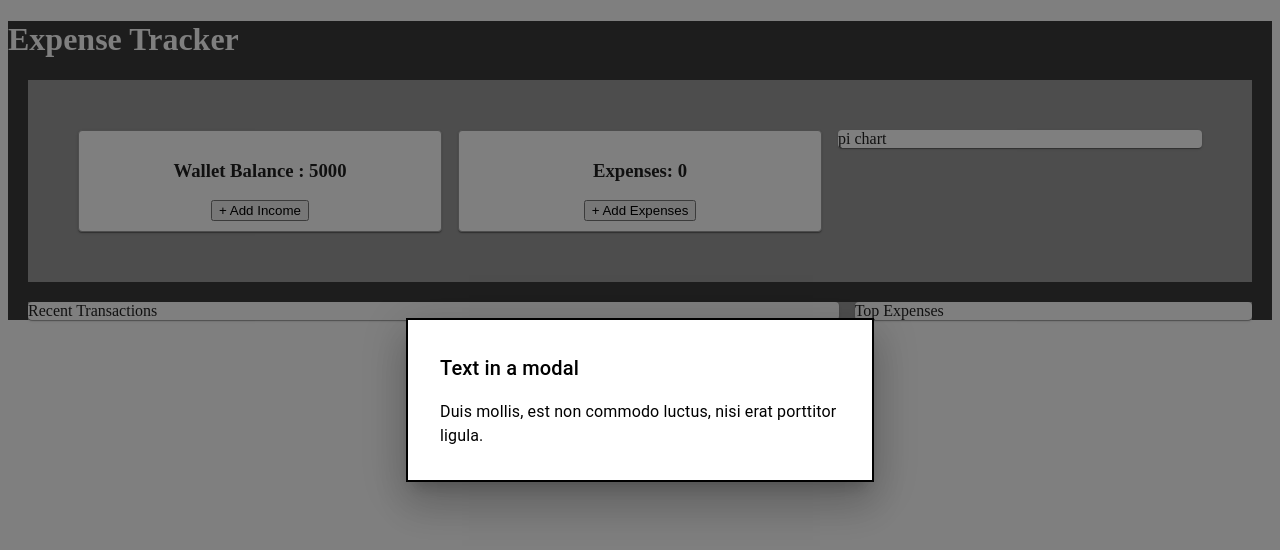
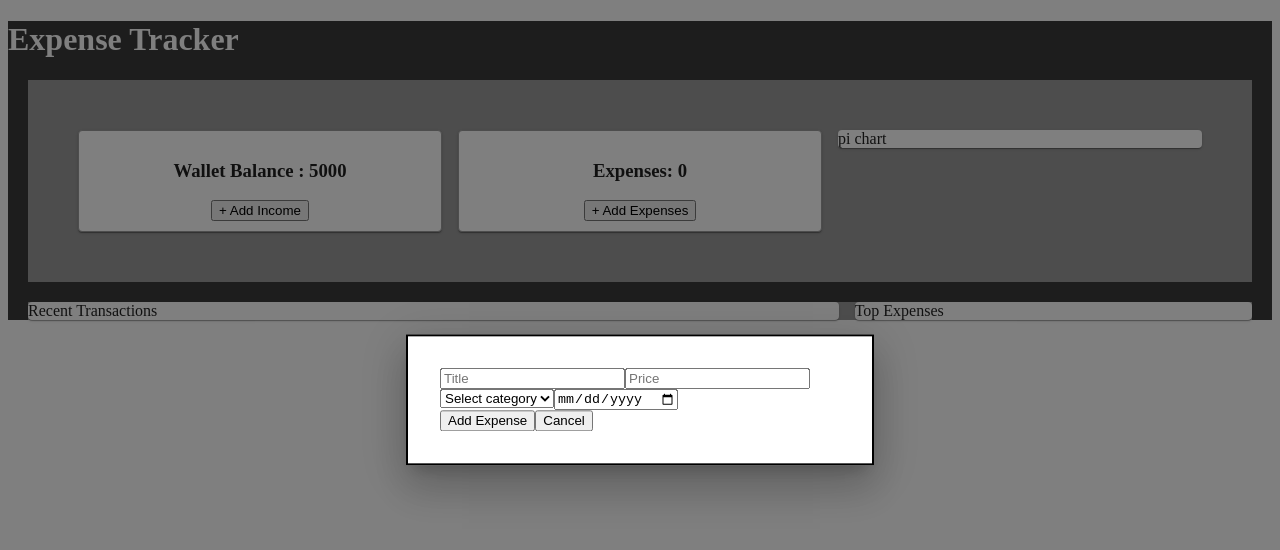
Before and after one commit to prakhar585/xpense-tracker, a React (Create React App) app: page / in a window 1280 px wide. Both pictures are taken after a click on the button "+ Add Expenses". Shown: the top 550 px of the page. Built offline with nearby package versions, Linux system fonts and the light colour scheme.

Commit message:
feat(ui): created a form for expense handling

```diff
--- a/src/components/ExpenseModal/ExpenseModal.jsx
+++ b/src/components/ExpenseModal/ExpenseModal.jsx
@@ -1,26 +1,36 @@
-import * as React from 'react';
-import Box from '@mui/material/Box';
-import Button from '@mui/material/Button';
-import Typography from '@mui/material/Typography';
-import Modal from '@mui/material/Modal';
-
+import * as React from "react";
+import Box from "@mui/material/Box";
+import Modal from "@mui/material/Modal";
+import { useState } from "react";
 
 const style = {
-    position: 'absolute',
-    top: '50%',
-    left: '50%',
-    transform: 'translate(-50%, -50%)',
+  position: "absolute",
+  top: "50%",
+  left: "50%",
+  transform: "translate(-50%, -50%)",
   width: 400,
-    bgcolor: 'background.paper',
-    border: '2px solid #000',
+  bgcolor: "background.paper",
+  border: "2px solid #000",
   boxShadow: 24,
   p: 4,
 };
 
-function ExpenseModal({open, handleClose}) {
+function ExpenseModal({ open, handleClose }) {
+  const [expenseData, setExpenseData] = useState([
+    { title: "", price: "", date: "" },
+  ]);
+  const handleSubmit = (e) => {
+    e.preventDefault();
+
+    setExpenseData({ ...expenseData });
+
+    console.log(e.target.title.value);
+    console.log(e.target.price.value);
+    console.log(e.target.date.value);
+  };
+
   return (
     <div>
-
       <Modal
         open={open}
         onClose={handleClose}
@@ -28,16 +38,31 @@ function ExpenseModal({open, handleClose}) {
         aria-describedby="modal-modal-description"
       >
         <Box sx={style}>
-              <Typography id="modal-modal-title" variant="h6" component="h2">
-                Text in a modal
-              </Typography>
-              <Typography id="modal-modal-description" sx={{ mt: 2 }}>
-                Duis mollis, est non commodo luctus, nisi erat porttitor ligula.
-              </Typography>
+          <form onSubmit={handleSubmit}>
+            <div>
+              <input required type="text" placeholder="Title" name="title" />
+              <input required type="number" placeholder="Price" name="price" />
+            </div>
+            <div>
+              <select required name="catagory" defaultValue="">
+                <option value="" disabled hidden>
+                  Select category
+                </option>
+                <option value="food">Food</option>
+                <option value="travel">Travel</option>
+                <option value="entertainment">Entertainment</option>
+              </select>
+              <input required type="date" placeholder="Date" name="date" />
+            </div>
+            <div>
+              <button type="submit">Add Expense</button>
+              <button onClick={handleClose}>Cancel</button>
+            </div>
+          </form>
         </Box>
       </Modal>
     </div>
   );
 }
 
-export default ExpenseModal
+export default ExpenseModal;
```
Lines whose indentation alone changed are shown as unchanged.
